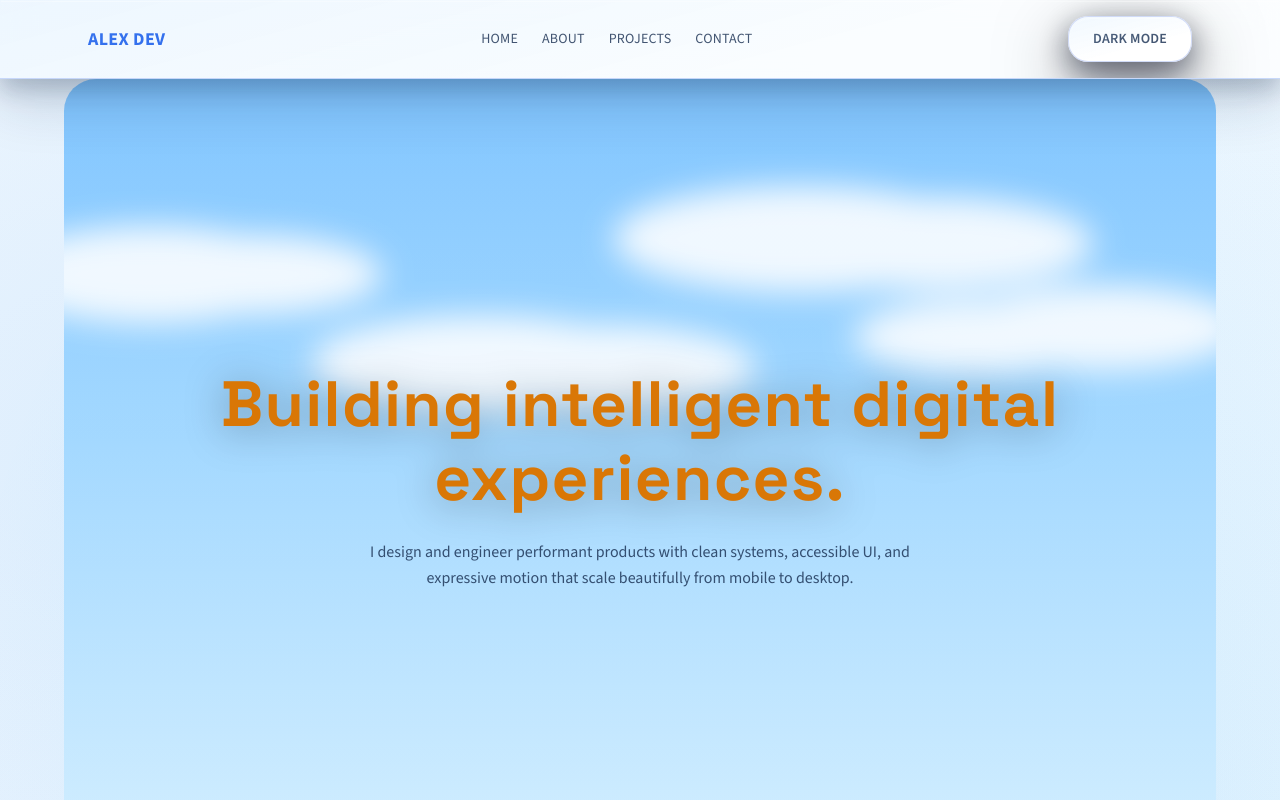
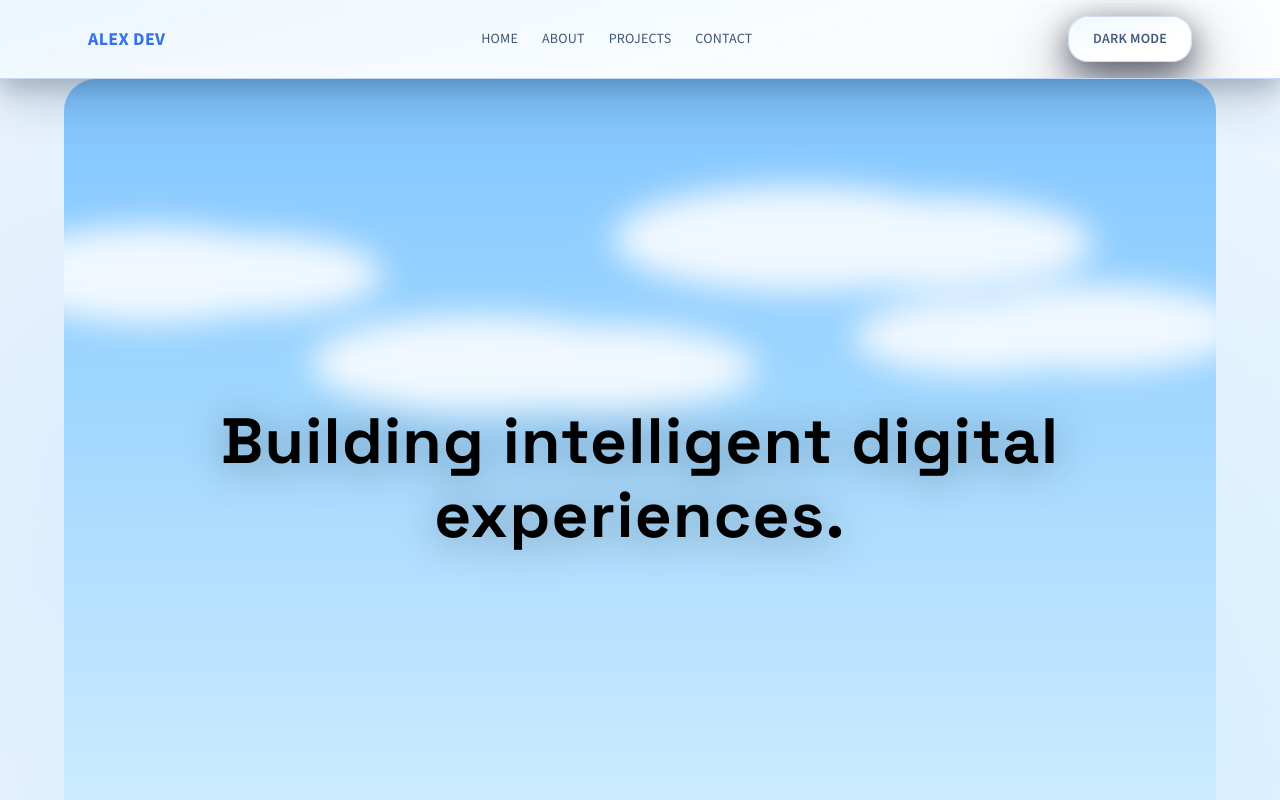
Before and after one commit to mondirdf/Portf, a React (Vite) app: page / in a window 1280 px wide. Shown: the top 800 px of the page. Built offline with nearby package versions, Linux system fonts and the light colour scheme.

Commit message:
Update hero copy and light mode heading color

```diff
--- a/src/App.jsx
+++ b/src/App.jsx
@@ -139,9 +139,6 @@ function Hero() {
         <h1 className="text-display text-[var(--color-hero-heading)] drop-shadow-[0_4px_20px_rgba(0,0,0,0.35)]">
           Building intelligent digital experiences.
         </h1>
-        <p className="text-body text-measure mx-auto mt-6">
-          I design and engineer performant products with clean systems, accessible UI, and expressive motion that scale beautifully from mobile to desktop.
-        </p>
       </motion.div>
     </section>
   );
--- a/src/tokens.css
+++ b/src/tokens.css
@@ -18,7 +18,7 @@
   --color-shadow: rgba(28, 64, 122, 0.25);
   --color-success: #059669;
   --color-warn: #d97706;
-  --color-hero-heading: #d97706;
+  --color-hero-heading: #000000;
   --color-error: #dc2626;
   --color-blob-cyan: rgba(14, 165, 233, 0.18);
   --color-blob-indigo: rgba(59, 130, 246, 0.16);
```
